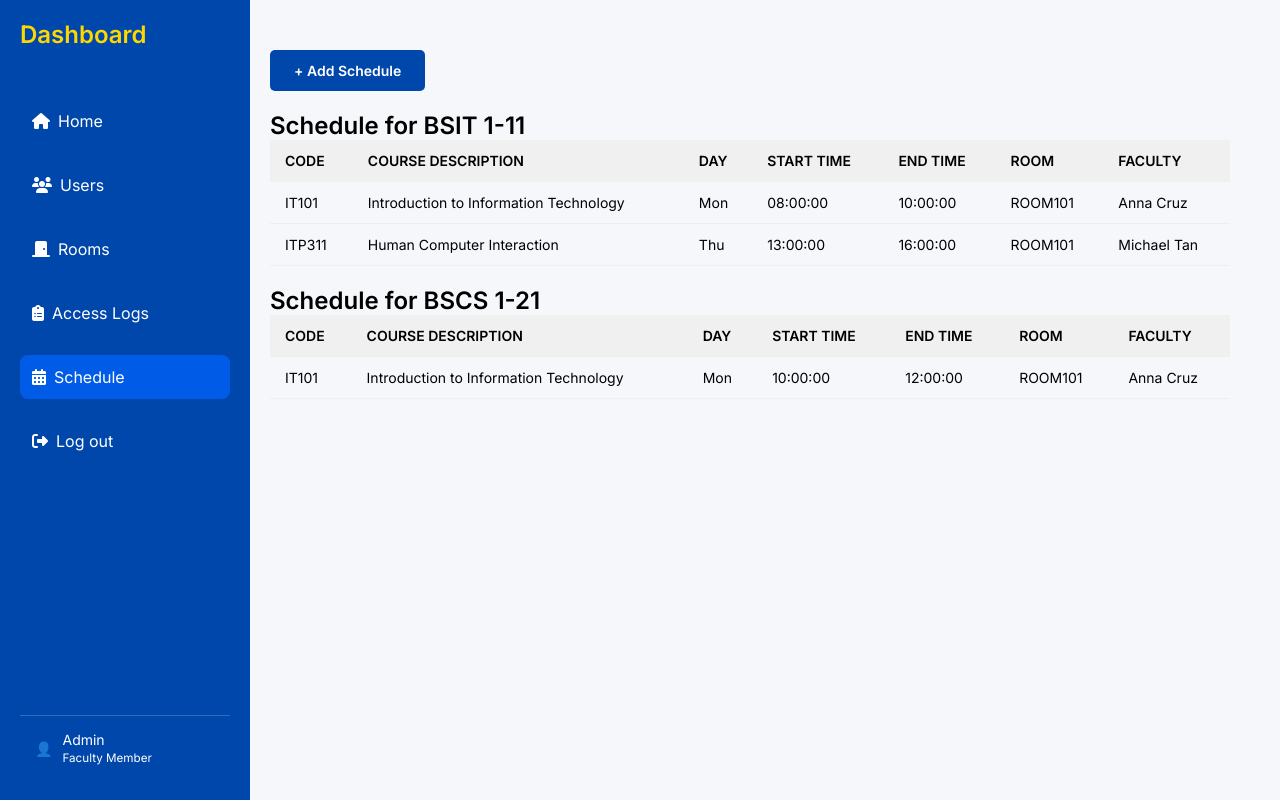
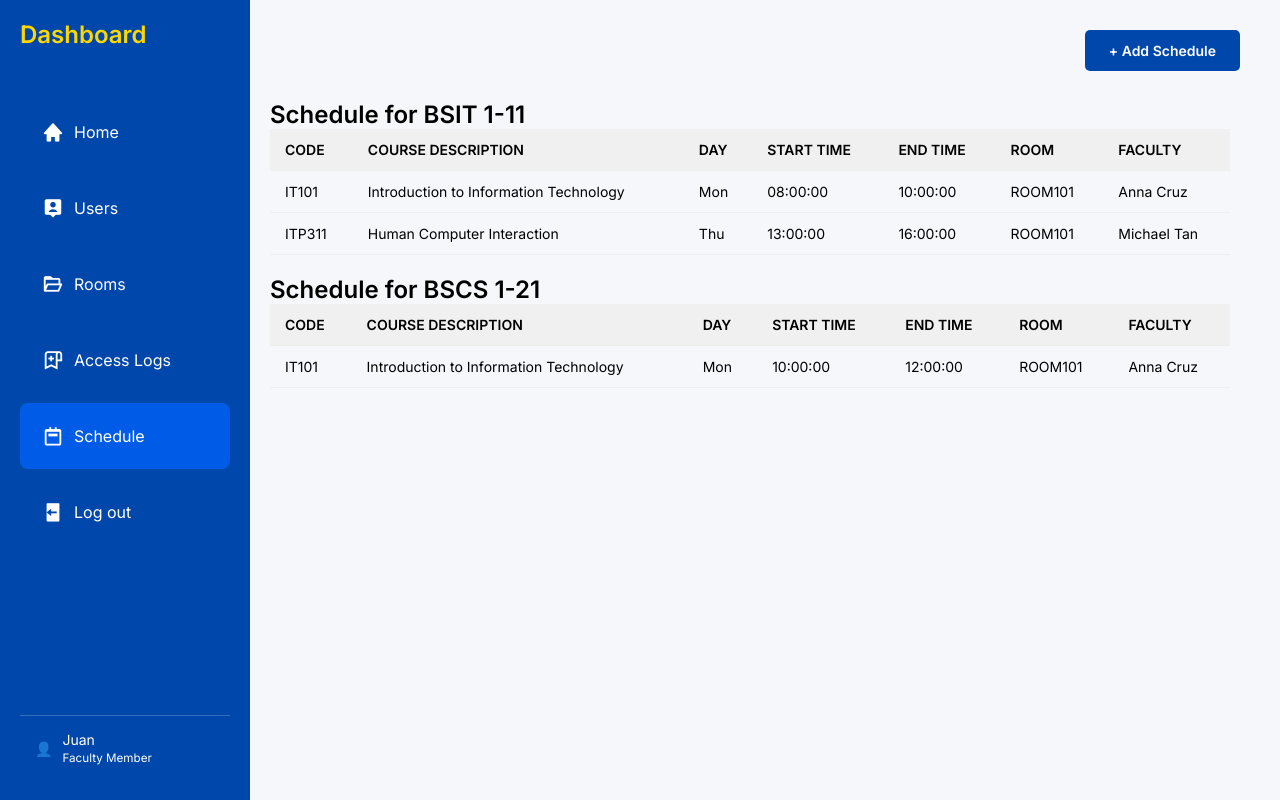
Before and after one commit to only0jaja/Facility_Dashboard, a PHP site: page /schedule.php in a window 1280 px wide. Run offline with PHP 8.4, Linux system fonts and the light colour scheme; data comes from the database, SQL or seed files in the repository; some libraries are stand-ins or nearby versions.

Commit message:
schedule-update, ui-update

```diff
--- a/schedule.php
+++ b/schedule.php
@@ -1,6 +1,5 @@
 <?php
         include 'conn.php';
-
 
         // Fetch schedule data
         $sql = "
@@ -75,28 +74,37 @@ if (isset($_POST['addSchedule'])) {
     <title>Document</title>
     <!-- Font Style -->
     <link href="https://fonts.googleapis.com/css2?family=Inter:wght@400;600&display=swap" rel="stylesheet">
-    <!-- Font Awesome CDN -->
+    <!-- Icons Style 1 -->
     <link rel="stylesheet" href="https://cdnjs.cloudflare.com/ajax/libs/font-awesome/6.6.0/css/all.min.css"/>
+    <!-- Icons Style 2 -->
+    <link rel="stylesheet" href="https://unpkg.com/boxicons@2.1.4/css/boxicons.min.css">
     <!-- Page Style -->
     <link rel="stylesheet" href="styles/schedule.css">
+
+
 </head>
 
 <body>
     <div class="sidebar" id="sidebar">
         <h1>Dashboard</h1>
-        <a href="index.php"><i class="fa-solid fa-house"></i> Home</a>
-        <a href="users.php"><i class="fa-solid fa-users"></i> Users</a>
-        <a href="rooms.php" ><i class="fa-solid fa-door-closed"></i> Rooms</a>
-        <a href="access_logs.php"><i class="fa-solid fa-clipboard-list"></i> Access Logs</a>
-        <a href=""class="active"><i class="fa-solid fa-calendar-days"></i> Schedule</a>
-        <a href="logout.php"><i class="fa-solid fa-right-from-bracket"></i> Log out</a>
+        <div class="icons">
+        <a href="index.php" ><i class='bx bxs-home'></i>Home</a>
+        <a href="users.php"><i class='bx bxs-user-pin' ></i> Users</a>
+        <a href="rooms.php"><i class='bx bx-folder-open'></i> Rooms</a>
+        <a href="access_logs.php"><i class='bx bx-bookmark-alt-plus'></i> Access Logs</a>
+        <a href="schedule.php" class="active"><i class='bx bx-calendar-week'></i> Schedule</a>
+        <a href="logout.php"><i class='bx bxs-log-out'></i> Log out</a>
+        </div>
         <div class="user">
-            👤 <span>Admin<br><small>Faculty Member</small></span>
+            👤 <span>Juan<br><small>Faculty Member</small></span>
         </div>
     </div>
 
+    <div class="modal-btn">
+        <button class="btn-primary" onclick="openModal()">+ Add Schedule</button>
+    </div>
+
     <div class="schedule">
-        <button class="btn-primary" onclick="openModal()">+ Add Schedule</button>
         <?php
         // Fetch all course sections that have schedule entries
         $courseSections = $conn->query("SELECT DISTINCT cs.CourseSection_id, cs.CourseSection
@@ -107,8 +115,7 @@ if (isset($_POST['addSchedule'])) {
             while ($cs = $courseSections->fetch_assoc()) {
                 echo "<h2>Schedule for {$cs['CourseSection']}</h2>";
                 echo "<table>";
-                    echo "
-                    <thead>
+                echo "<thead>
                         <tr>
                             <th>CODE</th>
                             <th>COURSE DESCRIPTION</th>
@@ -142,8 +149,7 @@ if (isset($_POST['addSchedule'])) {
                 $result = $conn->query($sql);
                 if ($result->num_rows > 0) {
                     while ($row = $result->fetch_assoc()) {
-                            echo "
-                            <tr>
+                        echo "<tr>
                                 <td>{$row['Code']}</td>
                                 <td>{$row['Description']}</td>
                                 <td>{$row['Day']}</td>
@@ -163,6 +169,7 @@ if (isset($_POST['addSchedule'])) {
             echo "No course sections found.";
         }
         ?>
+    </div>
 
     <div id="addScheduleModal" class="modal">
         <div class="modal-content">
@@ -170,6 +177,7 @@ if (isset($_POST['addSchedule'])) {
                 <h2>Add New Schedule</h2>
                 <span class="close" onclick="closeModal()">&times;</span>
             </div>
+
             <div class="modal-body">
                 <form method="POST">
                     <div class="form-group">
@@ -220,7 +228,6 @@ if (isset($_POST['addSchedule'])) {
                             <option value="Thu">Thursday</option>
                             <option value="Fri">Friday</option>
                             <option value="Sat">Saturday</option>
-                            <option value="Sun">Sunday</option>
                         </select>
                     </div>
 
--- a/styles/logs.css
+++ b/styles/logs.css
@@ -59,8 +59,9 @@ body {
 .sidebar .user span {
     margin-left: 10px;
 }
-.fa-solid {
-    margin-right: 8px;
+.sidebar i{
+    padding: 10px;
+    font-size: 22px;
 }
 
 /* Main Content */
--- a/styles/schedule.css
+++ b/styles/schedule.css
@@ -29,7 +29,10 @@ body {
     margin-bottom: 40px;
     color: #FFD700;
 }
-
+.sidebar i{
+    padding: 10px;
+    font-size: 22px;
+}
 .sidebar a {
     color: white;
     text-decoration: none;
@@ -59,17 +62,13 @@ body {
 .sidebar .user span {
     margin-left: 10px;
 }
-.fa-solid {
-    margin-right: 8px;
-}
 
 .schedule {
-    margin-top: 50px;
+    margin-top: 100px;
     margin-left: 270px;
     margin-right: 50px;
-    /* Just enough space to clear the fixed sidebar */
     width: calc(100% - 270px);
-    /* Make sure it uses full remaining width */
+    position: relative;
 }
 
 
@@ -140,14 +139,15 @@ tr {
     border-radius: 8px;
     width: 50%;
     max-width: 550px;
-    /* Slightly reduced from 600px */
     max-height: 85vh;
-    /* Limit height to 85% of viewport */
     overflow-y: auto;
-    /* Add scroll if needed */
     box-shadow: 0 4px 6px rgba(0, 0, 0, 0.1);
 }
-
+.modal-btn{
+    position: absolute;
+    top: 30px;
+    right: 40px;
+}
 .modal-header {
     background-color: #0047AB;
     color: white;
@@ -216,7 +216,9 @@ tr {
     cursor: pointer;
     font-size: 14px;
     font-weight: 600;
-    margin-bottom: 20px;
+    margin-bottom: 30px;
+    float: right;
+
     transition: background-color 0.3s ease;
 }
 
--- a/styles/users.css
+++ b/styles/users.css
@@ -52,8 +52,9 @@
 .sidebar .user span {
     margin-left: 10px;
 }
-.fa-solid {
-margin-right: 8px;
+.sidebar i{
+    padding: 10px;
+    font-size: 22px;
 }
 
 .header {
```
Also changed, not shown: access_logs.php (+15 -13 lines), index.php (+15 -12 lines), rooms.php (+12 -15 lines), styles/index.css (+4 -3 lines), styles/rooms.css (+4 -3 lines), users.php (+15 -11 lines). Lines whose indentation alone changed are shown as unchanged.
